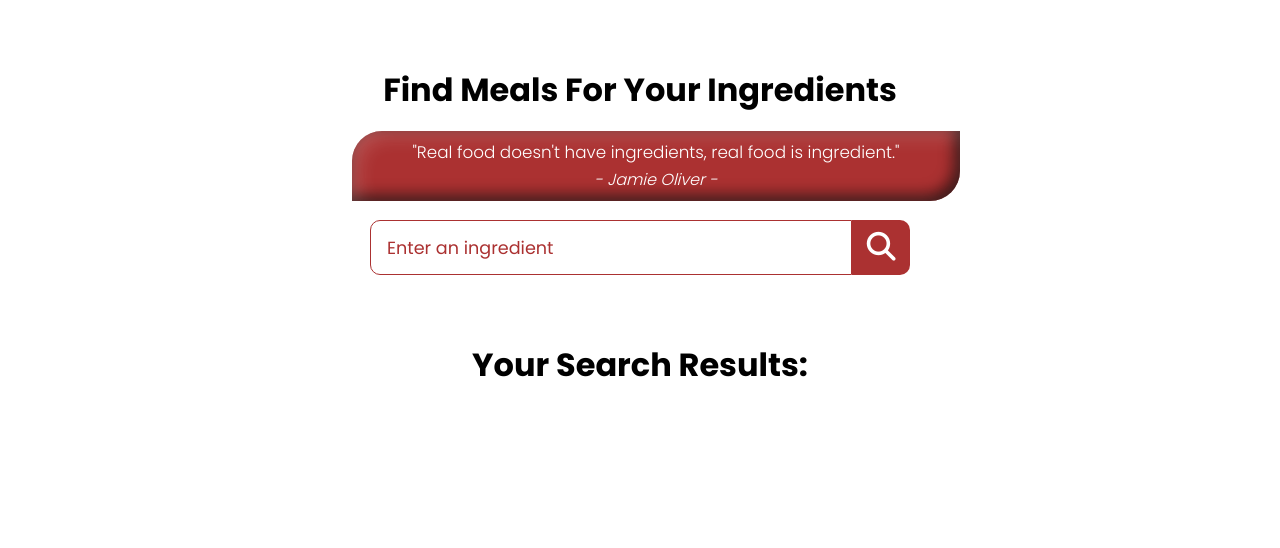
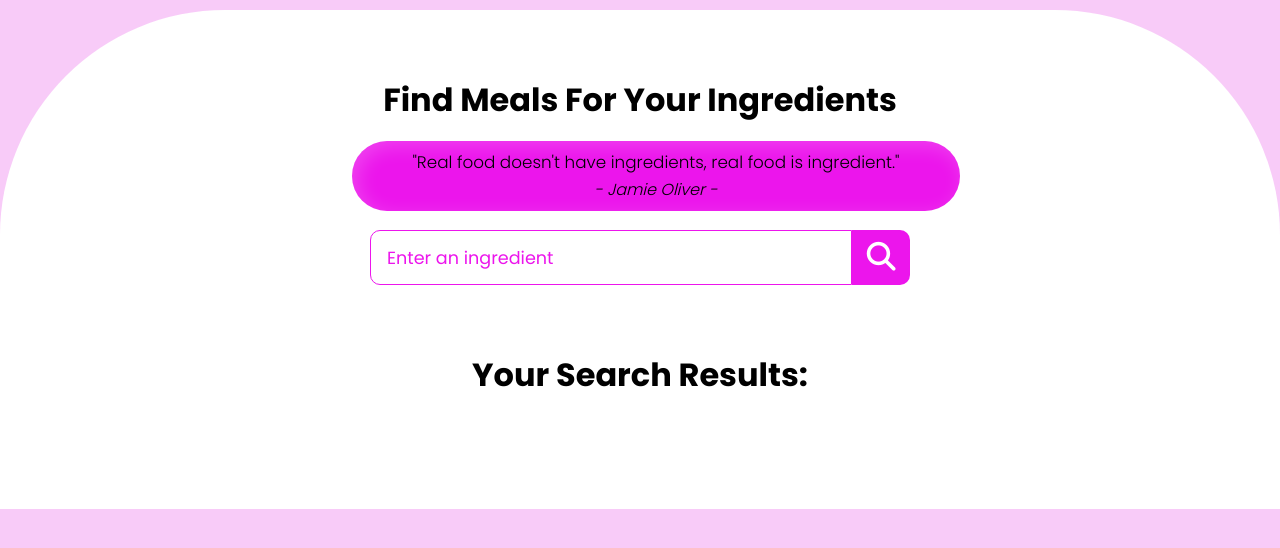
Before and after one commit to Lavinia-81/Food-Searcher, a plain HTML site: page Findex.html in a window 1280 px wide. Drawn offline with Linux system fonts and the light colour scheme.

Commit message:
Add files via upload

```diff
--- a/Fstyle.css
+++ b/Fstyle.css
@@ -3,45 +3,54 @@
 *{
     padding: 0;
     margin: 0;
+
     box-sizing: border-box;
 }
 :root{
-    --tenne-tawny: rgb(171, 49, 49);
-    --tenne-tawny-dark: #662502;
+    --tenne-tawny: rgb(236, 21, 236);
+    --tenne-tawny-dark: rgb(102, 3, 102);
 }
+
 body{
     font-weight: 300;
     font-size: 1.05rem;
+    background-color: rgb(248, 203, 248);
     line-height: 1.6;
     font-family: 'Poppins', sans-serif;
+    margin-top: 10px;
 }
+
 blockquote{
-
-    border-radius: 30px 0 30px 0;
-    box-shadow: inset 5px 5px 20px rgba(255, 255,255, 0.2),
-    inset -5px -5px 15px rgba(0, 0, 0, 0.75);
+    border-radius: 40px;
+    box-shadow: inset 5px 5px 20px rgba(255, 255,255, 0.2);
+    inset: 5px -5px 15px rgba(0, 0, 0, 0.75);
     background: var(--tenne-tawny);
-    color: #fff;
+    color: black;
     padding: 0.5rem;
     width: 50%;
     margin-left: 20rem;
 }
+
 .btn{
     font-family: inherit;
     cursor: pointer;
     outline: 0;
     font-size: 1.05rem;
 }
+
 .text{
     opacity: 0.8;
 }
+
 .title{
     font-size: 2rem;
     margin-bottom: 1rem;
 }
+
 .container{
     min-height: 100vh;
 }
+
 .meal-wrapper{
     max-width: 1280px;
     margin: 0 auto;
@@ -51,21 +60,26 @@ blockquote{
     border-top-left-radius: 225px;
     border-top-right-radius: 225px;
 }
+
 .meal-search{
     margin: 2rem 0;
 }
+
 .meal-search cite{
     font-size: 1rem;
 }
+
 .meal-search-box{
     margin: 1.2rem 0;
     display: flex;
     align-items: stretch;
 }
+
 .search-control,
 .search-btn{
     width: 100%;
 }
+
 .search-control{
     padding: 0 1rem;
     font-size: 1.1rem;
@@ -75,9 +89,11 @@ blockquote{
     color: var(--tenne-tawny);
     border-radius:  10px 0 0 10px;
 }
+
 .search-control::placeholder{
     color: var(--tenne-tawny);
 }
+
 .search-btn{
     width: 65px;
     height: 55px;
@@ -86,40 +102,47 @@ blockquote{
     color: #fff;
     border: none;
     border-radius:  0 10px 10px 0;
+}
 
-
-}
 .search-btn:hover{
     background: var(--tenne-tawny-dark);
 }
+
 .meal-result{
     margin-top: 4rem;
 }
+
 #meal{
     margin: 2.4rem 0;
 }
+
 .meal-item{
     border-radius: 1rem;
     overflow: hidden;
-    box-shadow: 0px 5px 10px rgba(212, 72, 72, 0.5),
+    box-shadow: 0px 5px 10px rgb(160, 12, 160),
     inset 5px 5px 20px rgba(105, 65, 65, 0.2),
     inset -5px -5px 15px rgba(116, 10, 10, 0.1);
     margin: 2rem 0;
 }
+
 .meal-img img{
     width: 100%;
     display: block;
 }
+
 .meal-img:hover img {
     transform: scale(1.1);
 }
+
 .meal-name{
     padding: 1.5rem 0.5rem;
     color: var(--tenne-tawny);
 }
+
 .meal-name h3{
     font-size: 1.4rem;
 }
+
 .recipe-btn{
     text-decoration: none;
     color: #fff;
@@ -141,6 +164,7 @@ blockquote{
     -ms-transition: all 0.4s linear;
     -o-transition: all 0.4s linear;
 }
+
 .recipe-btn:hover{
     background: var(--tenne-tawny-dark);
 }
@@ -168,9 +192,11 @@ blockquote{
     display: none;
     padding: 2rem 0;
 }
+
 .meal-details::-webkit-scrollbar{
     width: 10px;
 }
+
 .meal-details::-webkit-scrollbar-thumb{
     background: #f0f0f0;
     border-radius: 2rem;
@@ -180,7 +206,6 @@ blockquote{
     -o-border-radius: 2rem;
 }
 
-
 /* js related */
 .showRecipe{
     display: block;
@@ -189,9 +214,11 @@ blockquote{
 .meal-details-content{
     margin: 2rem;
 }
+
 .meal-details-content p:not(.recipe-category){
     padding: 1rem 0;
 }
+
 .recipe-close-btn{
     position: absolute;
     right: 2rem;
@@ -211,10 +238,12 @@ blockquote{
     justify-content: center;
     opacity: 0.9;
 }
+
 .recipe-title{
     letter-spacing: 1px;
     padding-bottom: 1rem;
 }
+
 .recipe-category{
     background: #fff;
     font-weight: 600;
@@ -227,6 +256,7 @@ blockquote{
     -ms-border-radius: 0.3rem;
     -o-border-radius: 0.3rem;
 }
+
 .recipe-category{
     background: #fff;
     font-weight: 600;
@@ -239,9 +269,11 @@ blockquote{
     -ms-border-radius: 0.3rem;
     -o-border-radius: 0.3rem;
 }
+
 .recipe-instruct{
     padding: 1rem 0;
 }
+
 .recipe-meal-img img{
     width: 100px;
     height: 100px;
@@ -253,9 +285,11 @@ blockquote{
     margin: 0 auto;
     display: block;
 }
+
 .recipe-link{
     margin: 1.4rem 0;
 }
+
 .recipe-link a{
     color: #fff;
     font-size: 1.2rem;
@@ -266,6 +300,7 @@ blockquote{
     -ms-transition: all 0.4s linear;
     -o-transition: all 0.4s linear;
 }
+
 .recipe-link a:hover{
     opacity: 0.8;
 }
```
